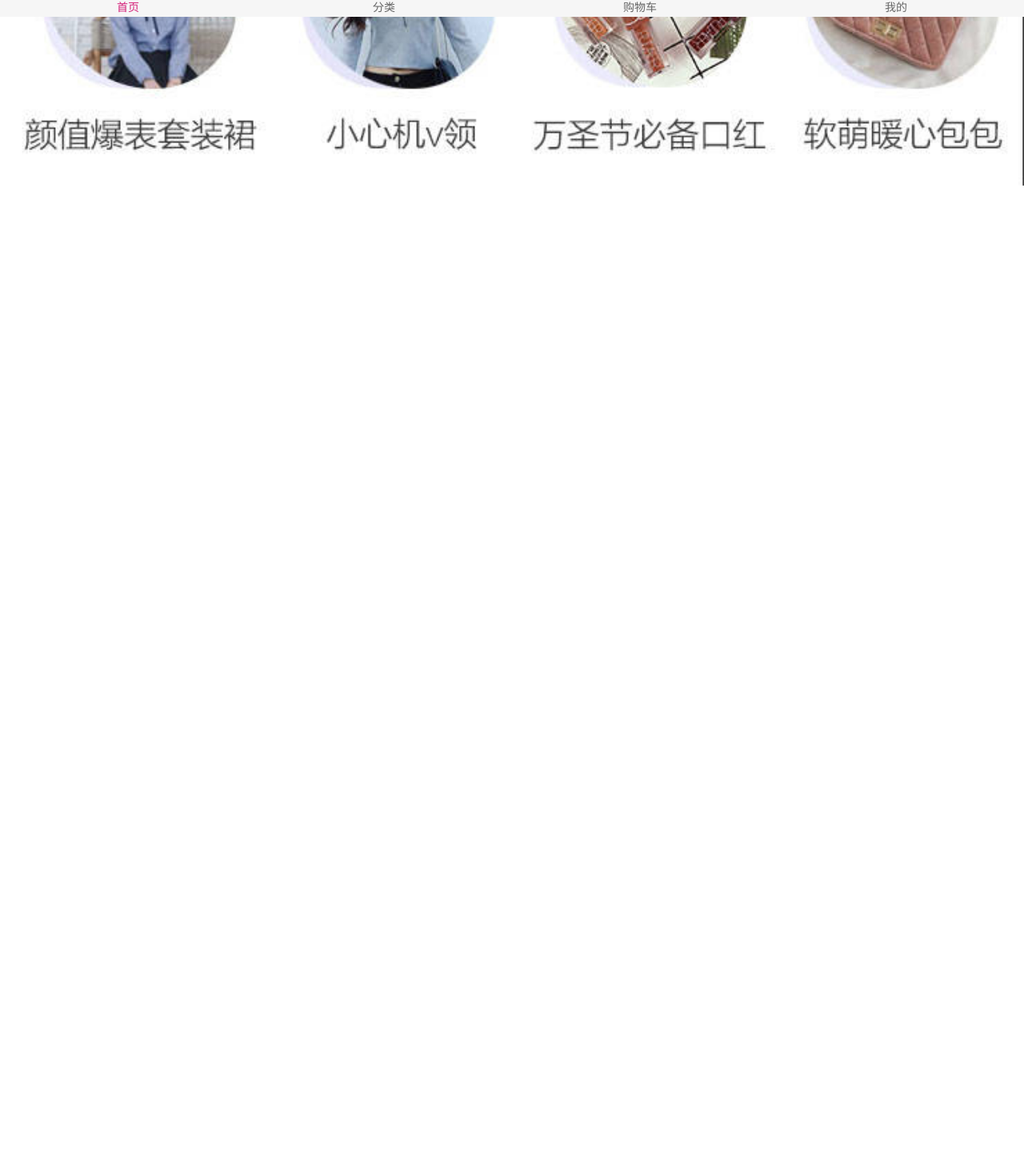
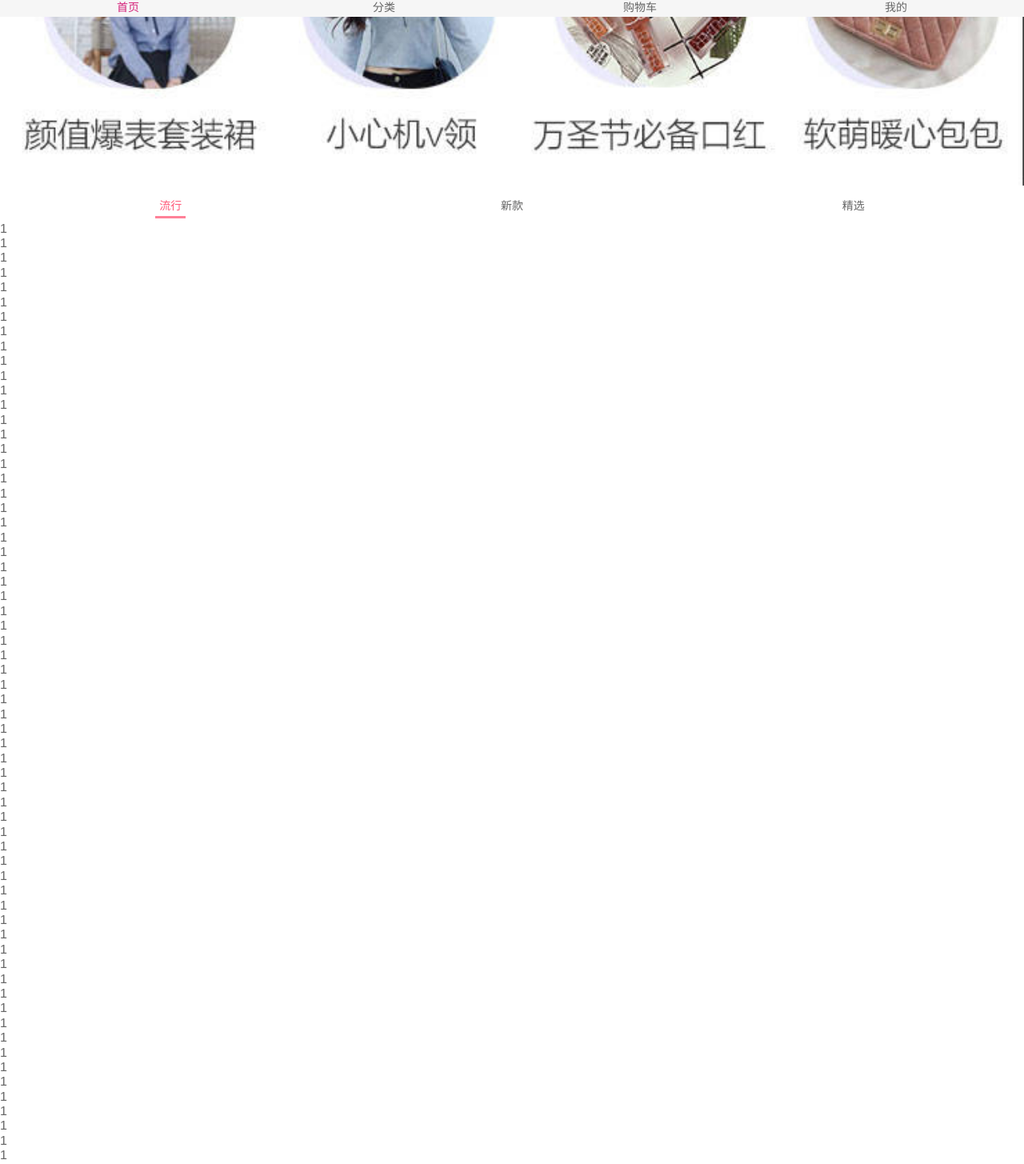
Before and after one commit to tangshenxian/mobile, a Vue app: page /home in a window 1280 px wide. Shown: the part 779-2234 px from the top of the page at 80% size. Before the commit the page ends 1016 px from the top, so only its background shows below. Built offline with nearby package versions, Linux system fonts and the light colour scheme; no server answers.

Commit message:
tabControl

```diff
--- /dev/null
+++ b/src/components/context/tabControl/TabControl.vue
@@ -0,0 +1,61 @@
+<template>
+  <div class="tab-control">
+    <div v-for="(item, index) in titles"
+         class="tab-control-item"
+         :class="{active: index === currentIndex}"
+          @click="itemClick(index)">
+      <span>{{ item }}</span>
+    </div>
+  </div>
+</template>
+
+<script>
+export default {
+  name: "TabControl",
+  props: {
+    titles: {
+      type: Array,
+      default() {
+        return [];
+      }
+    }
+  },
+  data() {
+    return {
+      currentIndex: 0,
+    }
+  },
+  methods: {
+    itemClick(index) {
+      this.currentIndex = index;
+    }
+  }
+}
+</script>
+
+<style scoped>
+.tab-control {
+  display: flex;
+  text-align: center;
+  font-size: 14px;
+  background-color: #ffffff;
+}
+
+.tab-control-item {
+  flex: 1;
+  height: 40px;
+  line-height: 40px;
+}
+
+.tab-control-item span {
+  padding: 5px;
+}
+
+.active {
+  color: var(--color-high-text);
+}
+
+.active span {
+  border-bottom: 3px solid var(--color-tint);
+}
+</style>
--- a/src/views/home/Home.vue
+++ b/src/views/home/Home.vue
@@ -10,11 +10,82 @@
     <home-swiper :banners="banners"/>
     <HomeRecommend :recommends="recommends"/>
     <home-feature/>
+    <tab-control :titles="tabControlText" class="tab-control"/>
+
+    <ul>
+      <li>1</li>
+      <li>1</li>
+      <li>1</li>
+      <li>1</li>
+      <li>1</li>
+      <li>1</li>
+      <li>1</li>
+      <li>1</li>
+      <li>1</li>
+      <li>1</li>
+      <li>1</li>
+      <li>1</li>
+      <li>1</li>
+      <li>1</li>
+      <li>1</li>
+      <li>1</li>
+      <li>1</li>
+      <li>1</li>
+      <li>1</li>
+      <li>1</li>
+      <li>1</li>
+      <li>1</li>
+      <li>1</li>
+      <li>1</li>
+      <li>1</li>
+      <li>1</li>
+      <li>1</li>
+      <li>1</li>
+      <li>1</li>
+      <li>1</li>
+      <li>1</li>
+      <li>1</li>
+      <li>1</li>
+      <li>1</li>
+      <li>1</li>
+      <li>1</li>
+      <li>1</li>
+      <li>1</li>
+      <li>1</li>
+      <li>1</li>
+      <li>1</li>
+      <li>1</li>
+      <li>1</li>
+      <li>1</li>
+      <li>1</li>
+      <li>1</li>
+      <li>1</li>
+      <li>1</li>
+      <li>1</li>
+      <li>1</li>
+      <li>1</li>
+      <li>1</li>
+      <li>1</li>
+      <li>1</li>
+      <li>1</li>
+      <li>1</li>
+      <li>1</li>
+      <li>1</li>
+      <li>1</li>
+      <li>1</li>
+      <li>1</li>
+      <li>1</li>
+      <li>1</li>
+      <li>1</li>
+      <li>1</li>
+    </ul>
   </div>
 </template>
 
 <script>
 import NavBar from "@/components/common/navbar/NavBar";
+import TabControl from "@/components/context/tabControl/TabControl";
+
 import HomeSwiper from "@/views/home/homeChildComps/HomeSwiper";
 import HomeRecommend from "@/views/home/homeChildComps/HomeRecommend";
 import HomeFeature from "@/views/home/homeChildComps/HomeFeature";
@@ -22,11 +93,12 @@ import {getHomeMultidata} from "@/network/home";
 
 export default {
   name: "Home",
-  components: {HomeFeature, HomeRecommend, NavBar, HomeSwiper},
+  components: {TabControl, HomeFeature, HomeRecommend, NavBar, HomeSwiper},
   data() {
     return {
       banners: [],
       recommends: [],
+      tabControlText: ['流行', '新款', '精选']
     }
   },
   created() {
@@ -56,4 +128,9 @@ export default {
   top: 0;
   z-index: 9;
 }
+
+.tab-control {
+  position: sticky;
+  top: 44px;
+}
 </style>
```
